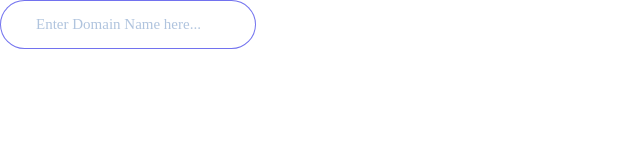
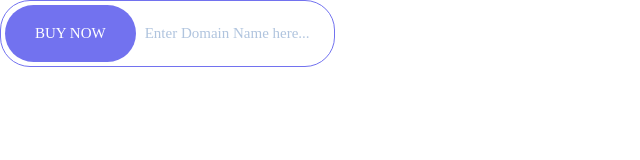
Before and after one commit to kadiri2006/websiteclone, a plain HTML site: page index.html in a window 1280 px wide. Shown: the whole page, without its empty margins (0-640 px from the left). Drawn offline with Linux system fonts and the light colour scheme.

Commit message:
input-container

```diff
--- a/css/style.css
+++ b/css/style.css
@@ -3,6 +3,7 @@
   --color-secondary: tomato;
   --color-body: #918ca4;
   --color-text: white;
+  --border-radius: 30px;
   font-size: 62.5%;
 }
 
@@ -154,12 +155,12 @@ a {
   }
 }
 
-/* Button */
+/* Input */
 
 .input {
   outline: none;
   border: 1px solid var(--color-primary);
-  border-radius: 30px;
+  border-radius: var(--border-radius);
   padding: 1.5rem 3.5rem;
   color: var(--color-primary);
   font-size: 2rem;
@@ -169,6 +170,25 @@ a {
   color: lightsteelblue;
 }
 
+.input-container {
+  display: inline-flex;
+  justify-content: center;
+  align-items: center;
+  border: 1px solid var(--color-primary);
+  border-radius: var(--border-radius);
+}
+
+.input-container .input {
+  flex-grow: 1;
+  border: 0;
+  padding: 1rem 0.5rem;
+}
+
+.input-container .btn,
+.input-container .icon-container {
+  margin: 4px;
+}
+
 @media screen and (min-width: 1024px) {
   .input {
     font-size: 1.5rem;
--- a/index.html
+++ b/index.html
@@ -9,6 +9,13 @@
     <title>Document</title>
   </head>
   <body>
-    <input type="text" class="input" placeholder="Enter Domain Name here..." />
+    <div class="input-container">
+      <button class="btn btn--primary">buy now</button>
+      <input
+        type="text"
+        class="input"
+        placeholder="Enter Domain Name here..."
+      />
+    </div>
   </body>
 </html>
```
Also changed, not shown: components/input-container.html (added, +8 -0 lines).
